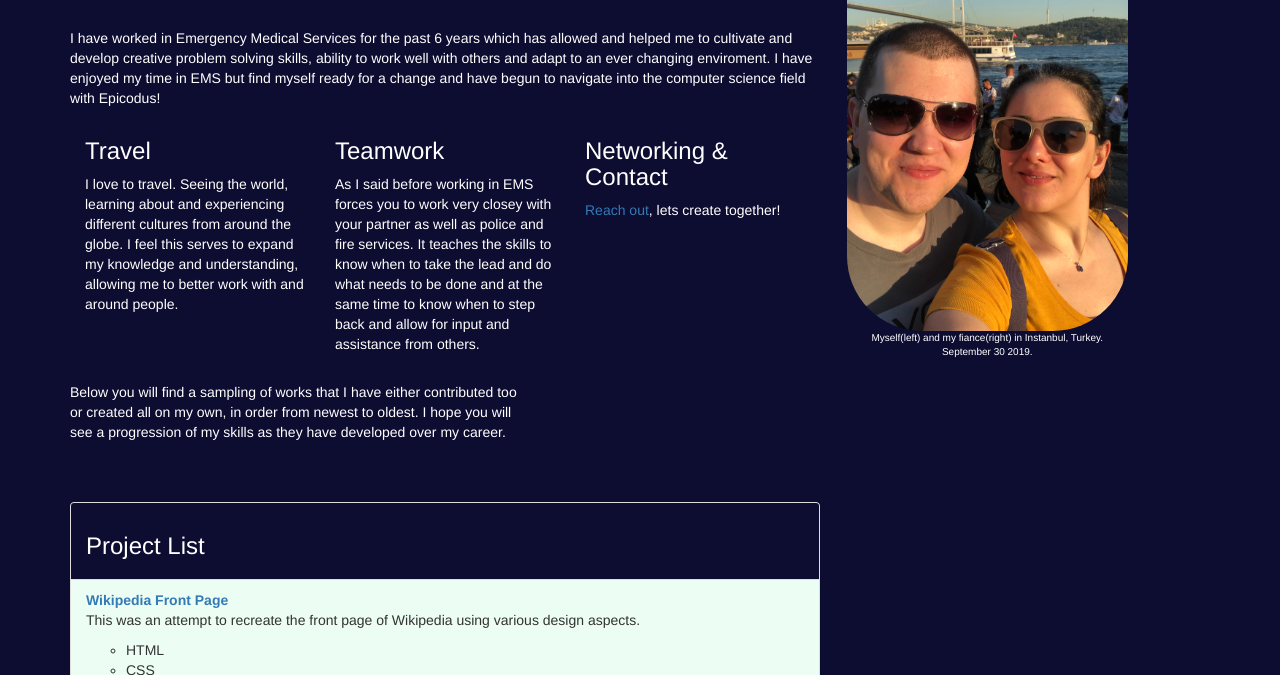
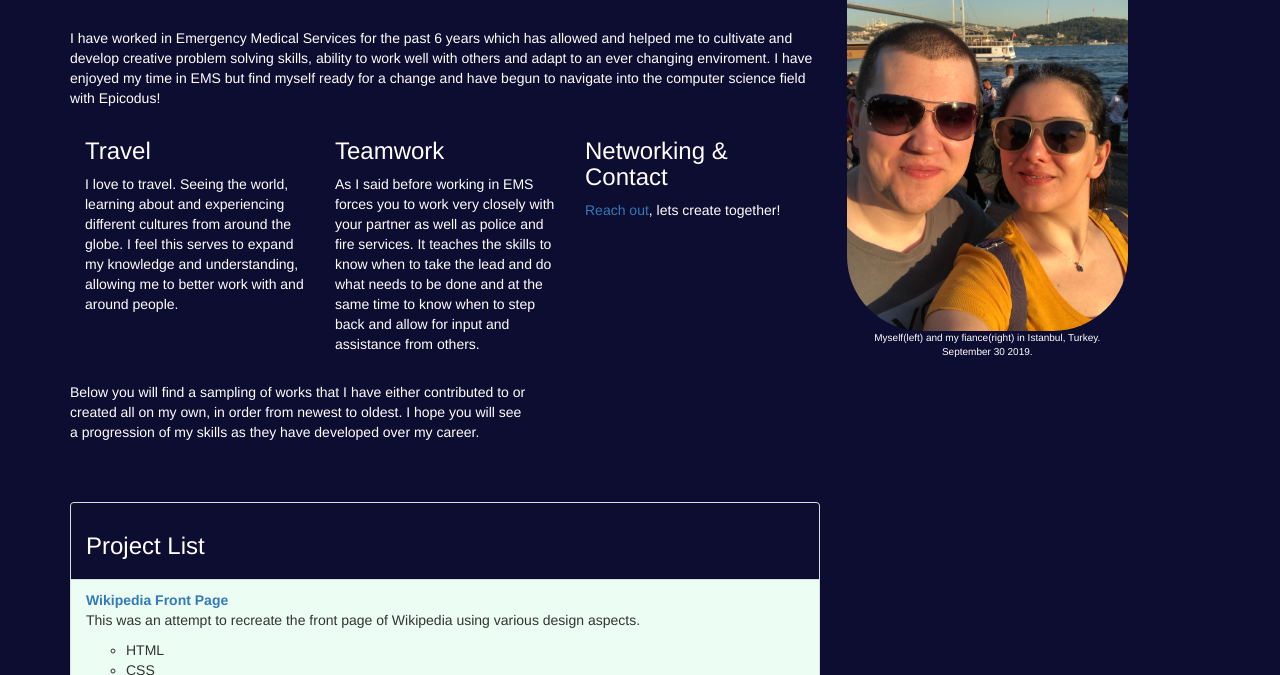
Before and after one commit to Pieharder/Portfolio-Landing-Page, a plain HTML site: page index.html in a window 1280 px wide. Shown: the part 125-800 px from the top of the page. Drawn offline with Linux system fonts and the light colour scheme.

Commit message:
Update index.html spelling errors.

```diff
--- a/index.html
+++ b/index.html
@@ -27,7 +27,7 @@
           </div>
           <div class=col-md-4>
             <h3><span style="text-align: center;">Teamwork</span></h3>
-            <p>As I said before working in EMS forces you to work very closey with your partner as well as police and
+            <p>As I said before working in EMS forces you to work very closely with your partner as well as police and
               fire services. It teaches the skills to know when to take the lead and do what needs to be done and at the
               same time to know when to step back and allow for input and assistance from others.</p>
           </div>
@@ -41,7 +41,7 @@
       <div class="col-md-3" id="pic-box-model">
         <img id=my-picture class="img-responsive" src="img/Portfolio-Image.jpg" alt="A picture of myself">
         <div class="caption-text">
-          <p>Myself(left) and my fiance(right) in Instanbul, Turkey.
+          <p>Myself(left) and my fiance(right) in Istanbul, Turkey.
             <br>
             September 30 2019.</p>
         </div>
@@ -50,7 +50,7 @@
     <div class="row">
       <div class="col-md-5">
         <div class="above-project-text">
-          <p><span id="above-project-text"> Below you will find a sampling of works that I have either contributed too
+          <p><span id="above-project-text"> Below you will find a sampling of works that I have either contributed to
               or created all on my own, in order from newest to oldest. I hope you will see a progression of my skills
               as they have developed over my career.</span></p>
         </div>
```
